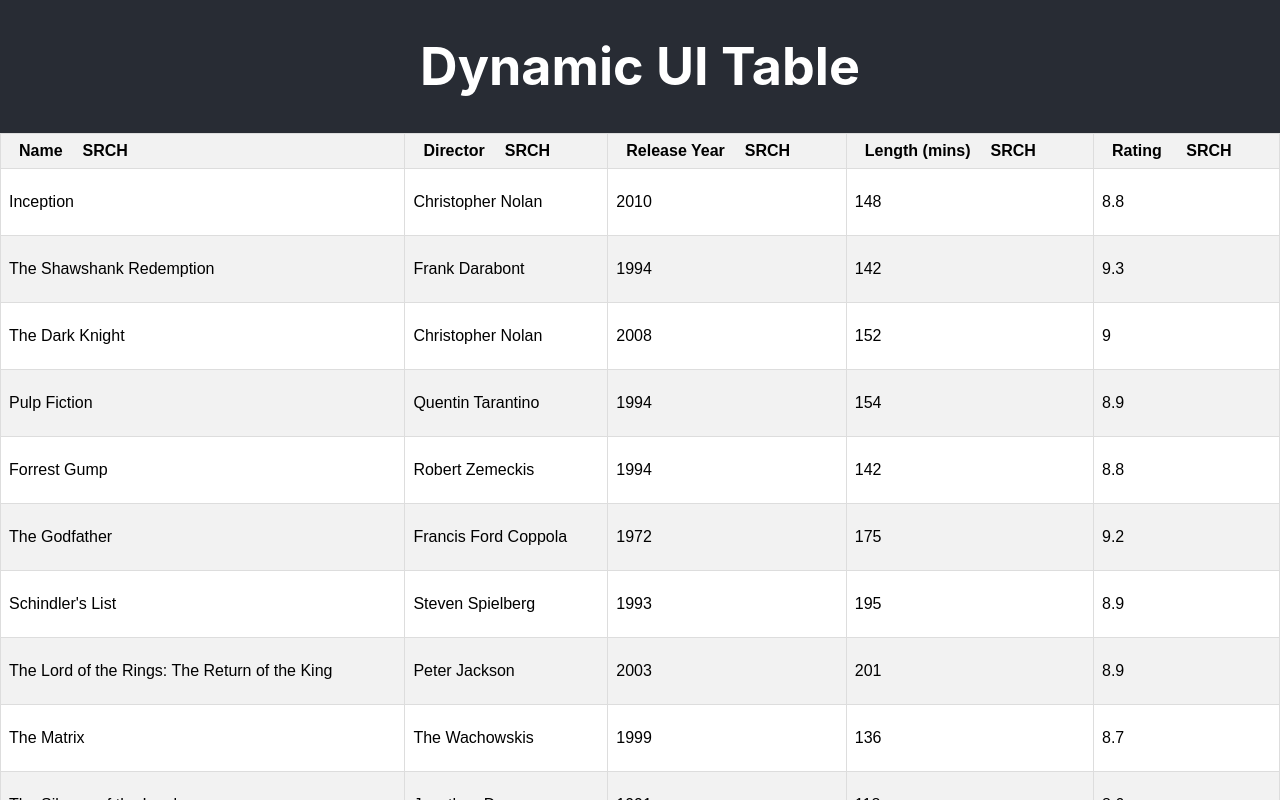
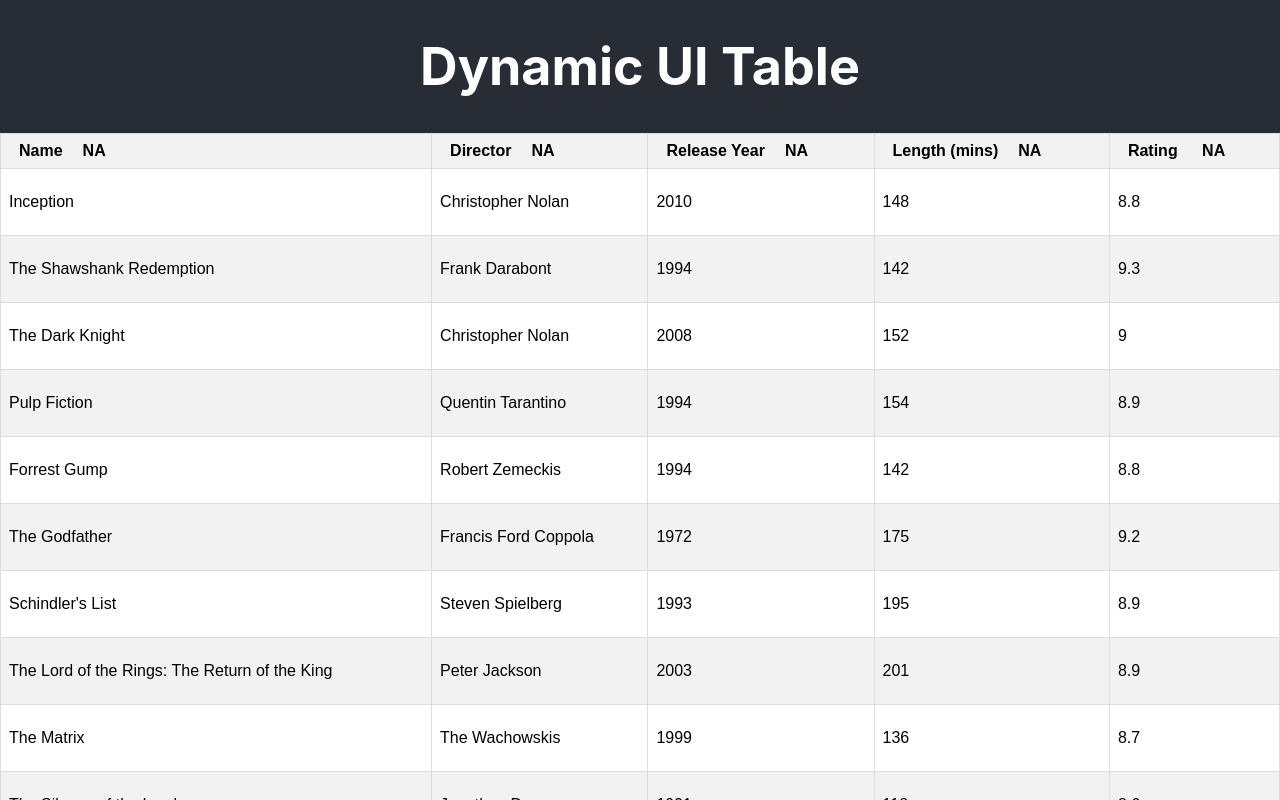
Before and after one commit to alc080341/dynamic-ui-table, a React (Create React App) app: page / in a window 1280 px wide. Shown: the top 800 px of the page. Built offline with nearby package versions, Linux system fonts and the light colour scheme.

Commit message:
1.0.0: improve search UI WIP

```diff
--- a/src/App.js
+++ b/src/App.js
@@ -8,7 +8,7 @@ class App extends React.Component {
 
     // ### SAMPLE DATA
 
-    // ### DEFINE THE HEADERS
+    // ### DEFINE THE HEADERS - INCREMENT INDEX WITH EACH HEADER - START FROM 0
     const headers = [
       {
         title: "Name",
--- a/src/components/DynamicUITable/index.js
+++ b/src/components/DynamicUITable/index.js
@@ -6,31 +6,30 @@ export default function DynamicUITable(props) {
   const [headers, updateHeaders] = useState(props.headers || []);
   const [data, updateData] = useState(props.data || []);
   const [isDraggingOver, setIsDraggingOver] = useState(false);
-  const [sortCols, setSortColIndex] = useState([]);
+  const [sortCol, setSortColIndex] = useState({
+    colIndex: -1,
+    sortOrder: "asc",
+  });
 
   // ### SORT FUNCTIONS
-  useEffect(() => {
-    // ### SET THE SEARCHES
-    let createdSortCols = [];
-    for (let i in headers) {
-      createdSortCols.push({ colIndex: headers[i].index, sortOrder: "asc" });
-    }
-    setSortColIndex(createdSortCols);
-  }, []);
 
   const sortColumn = (index) => {
     if (headers) {
       const accessor = headers[index].accessor;
-      let descending = false;
-      let newCurrentSortCols = sortCols.map((sc) => {
-        if (sc.colIndex === index) {
-          sc.sortOrder = sc.sortOrder === "asc" ? "desc" : "asc";
-          if (sc.sortOrder === "desc") descending = true;
+      let newCurrentSortCol = sortCol;
+      if (newCurrentSortCol.colIndex !== index) {
+        newCurrentSortCol.colIndex = index;
+        newCurrentSortCol.sortOrder = "desc";
+        setSortColIndex(newCurrentSortCol);
+      } else {
+        //newCurrentSortCol.colIndex = index;
+        newCurrentSortCol.sortOrder =
+          newCurrentSortCol.sortOrder === "desc" ? "asc" : "desc";
+        setSortColIndex({
+          sortOrder: newCurrentSortCol.sortOrder,
+          ...newCurrentSortCol,
+        });
       }
-        return sc;
-      });
-
-      setSortColIndex(newCurrentSortCols);
 
       let newData = data.sort((a, b) => {
         let sortVal = 0;
@@ -40,7 +39,7 @@ export default function DynamicUITable(props) {
           sortVal = 1;
         }
 
-        if (descending) {
+        if (newCurrentSortCol.sortOrder === "desc") {
           sortVal = sortVal * -1;
         }
         return sortVal;
@@ -82,8 +81,9 @@ export default function DynamicUITable(props) {
         onDragStart={onDragStart}
         onDragOver={onDragOver}
         onDragDrop={onDragDrop}
+        sortColumn={sortColumn}
         isDraggingOver={isDraggingOver}
-        sortColumn={sortColumn}
+        sortCol={sortCol}
       />
     </div>
   );
@@ -103,6 +103,7 @@ function CreateTable(props) {
   let headers = props.headers;
   let data = props.data;
   let isDraggingOver = props.isDraggingOver;
+  let sortCol = props.sortCol;
   let dragOverStyle = {
     border: isDraggingOver ? "5px dashed #ccc" : "5px solid transparent",
     backgroundColor: isDraggingOver ? "#f0f0f0" : "transparent", // Apply background color when dragging over
@@ -113,7 +114,13 @@ function CreateTable(props) {
       <table className="dynamic-ui-table">
         <thead>
           <tr>
-            {headers.map((hdr) => (
+            {headers.map((hdr) => {
+              let sortArrow = "";
+              if (sortCol.colIndex === hdr.index) {
+                sortArrow = "&uarr;";
+              } else sortArrow = "NA";
+
+              return (
                 <th
                   key={hdr.title + "hdr"}
                   onDragStart={(e) => onDragStart(e, hdr.index)}
@@ -128,9 +135,12 @@ function CreateTable(props) {
                   >
                     <strong>{hdr.title}</strong>
                   </span>
-                <span onClick={() => props.sortColumn(hdr.index)}>SRCH</span>
+                  <span onClick={() => props.sortColumn(hdr.index)}>
+                    {sortArrow}
+                  </span>
                 </th>
-            ))}
+              );
+            })}
           </tr>
         </thead>
         <tbody className="dynamic-ui-table-inner">
```
Lines whose indentation alone changed are shown as unchanged.
